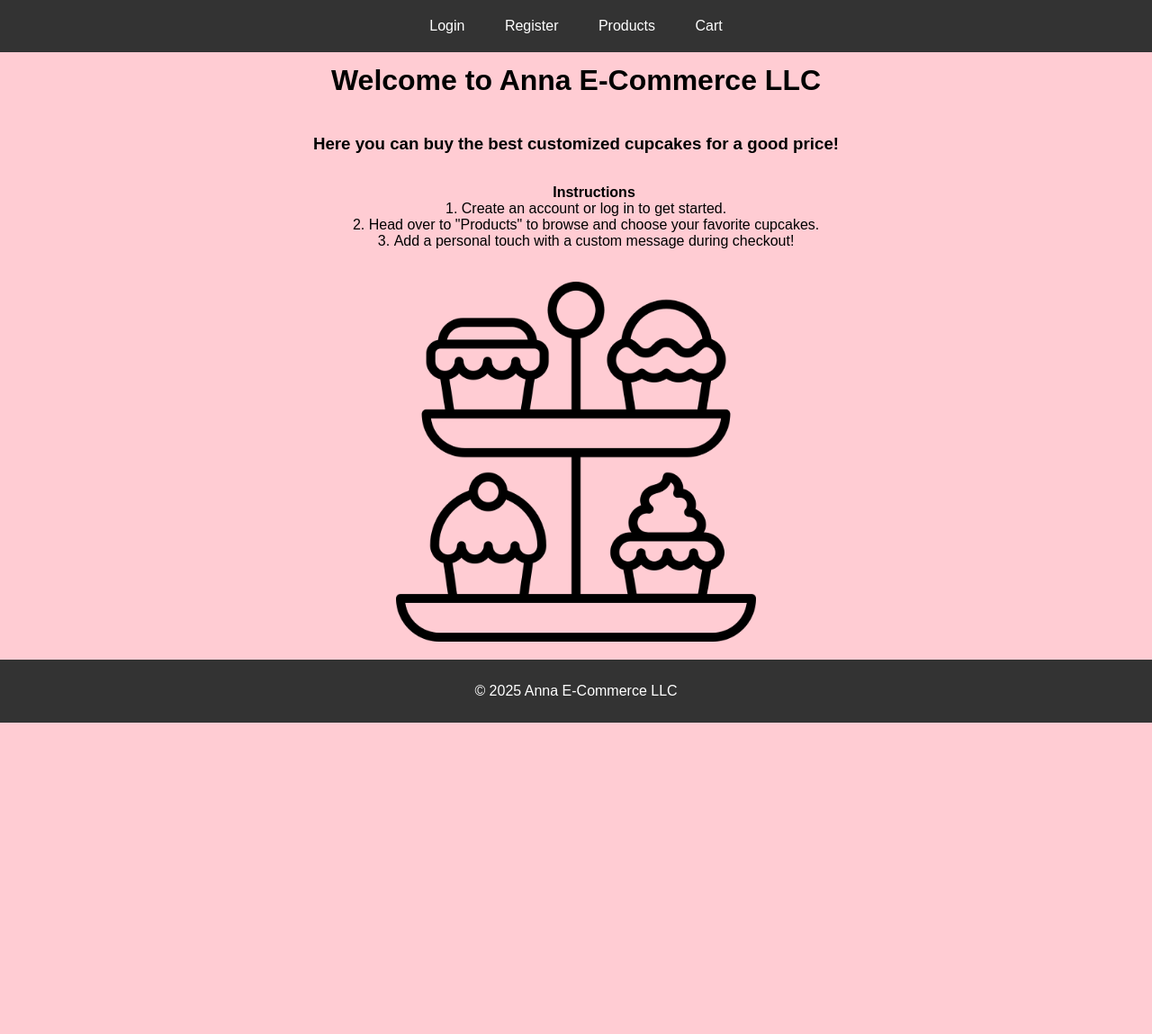
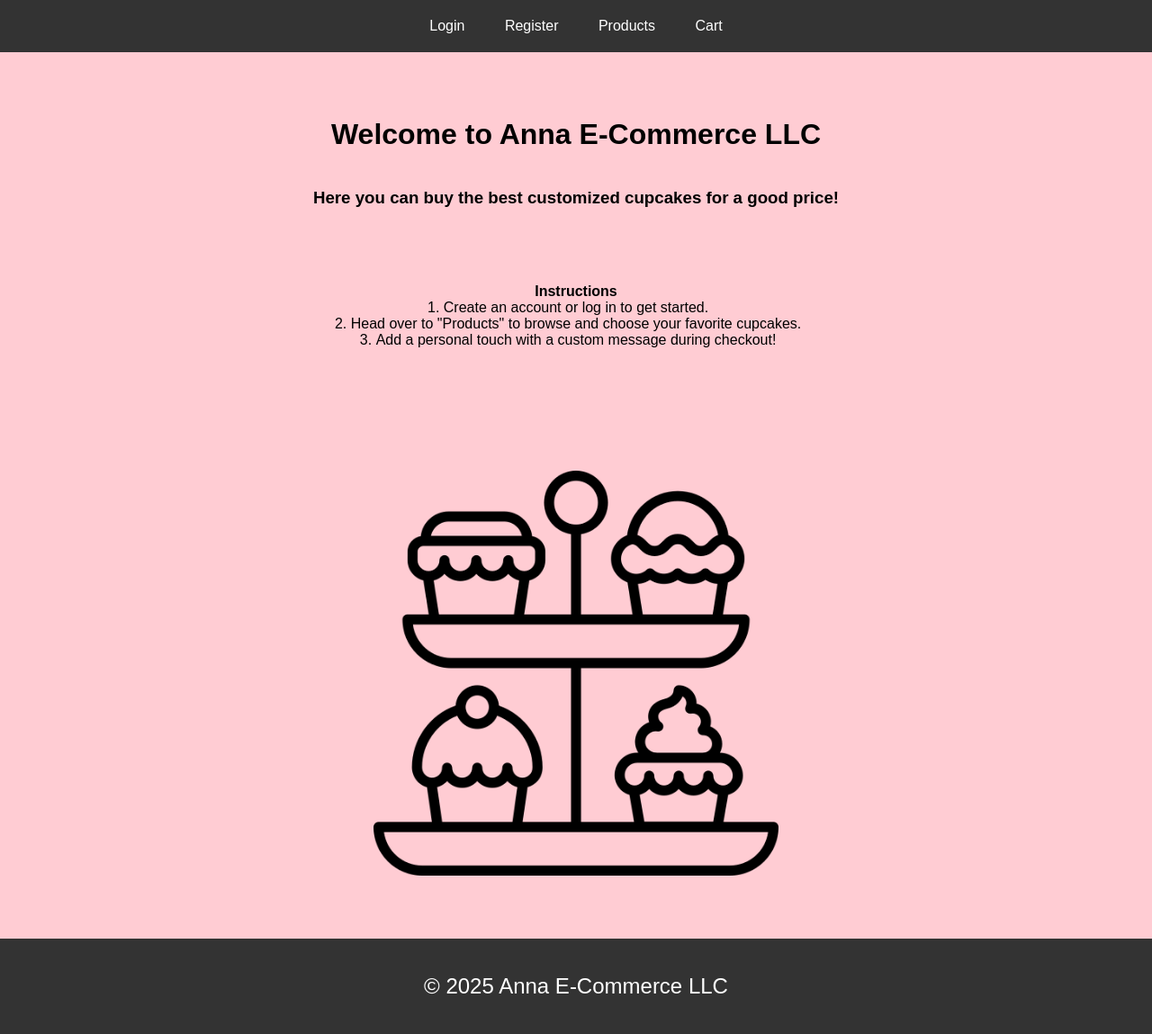
Before and after one commit to annastrombeerg/WebDevelopment2, a PHP site: page /startpage.php in a window 1280 px wide. Shown: the whole page at 90% size. Before the commit the page ends 803 px from the top, so only its background shows below. Run offline with PHP 8.4, Linux system fonts and the light colour scheme.

Commit message:
final task

```diff
--- a/Gesällprov/login.html
+++ b/Gesällprov/login.html
@@ -7,6 +7,7 @@
   </head>
 
   <body>
+    <div class="page">
       <header>
         <nav>
           <ul>
@@ -28,9 +29,9 @@
           <button type="submit">Login</button>
       </form>
       <p id="registernew">Don't have an account?<a href="register.php"> Register here!</a></p>
-  </body>
-
+    </div>
     <footer>
       <p>&copy; 2025 Anna E-Commerce LLC</p>
     </footer>
+  </body>
 </html>
--- a/Gesällprov/pay.html
+++ b/Gesällprov/pay.html
@@ -7,6 +7,7 @@
   </head>
 
   <body>
+    <div class="page">
       <header>
         <nav>
           <ul>
@@ -22,10 +23,9 @@
 
       <h1>Order Summary</h1>
       <!--===summary===-->
-
-  </body>
-
+    </div>
     <footer>
       <p>&copy; 2025 Anna E-Commerce LLC</p>
     </footer>
+  </body>
 </html>
--- a/Gesällprov/register.html
+++ b/Gesällprov/register.html
@@ -7,6 +7,7 @@
   </head>
 
   <body>
+    <div class="page">
       <header>
         <nav>
           <ul>
@@ -27,9 +28,9 @@
           <input type="password" name="password" placeholder="Password" required>
           <button type="submit">Register</button>
       </form>
-  </body>
-
+    </div>
     <footer>
       <p>&copy; 2025 Anna E-Commerce LLC</p>
     </footer>
+  </body>
 </html>
--- a/Gesällprov/startpage.html
+++ b/Gesällprov/startpage.html
@@ -7,6 +7,7 @@
     <link rel="stylesheet" href="style.css?rnd=12345">
   </head>
   <body>
+    <div class="page">
       <header>
         <nav>
           <ul>
@@ -30,6 +31,7 @@
         <li>Add a personal touch with a custom message during checkout!</li>
       </ol>
       <img src="cupcakes.png" alt="Cupcakes" class="cupcake-tower">
+    </div>
 
     <footer>
       <p>&copy; 2025 Anna E-Commerce LLC</p>
--- a/Gesällprov/style.css
+++ b/Gesällprov/style.css
@@ -6,7 +6,28 @@ body {
     background-color: rgb(255, 204, 211);
     display: flex;
     flex-direction: column;
+    justify-content: flex-start;
     min-height: 100vh;
+}
+
+.page {
+    flex: 1;
+    display: flex;
+    flex-direction: column;
+    align-items: center;
+    text-align: center;
+    padding-top: 60px;
+}
+
+section {
+    opacity: 0;
+    transform: translateY(50px);
+    transition: opacity 1.5s ease, transform 1.5s ease;
+}
+
+section.in-view {
+    opacity: 1;
+    transform: translateY(0px);
 }
 
 /* Styling för header och navigationsbar */
@@ -60,6 +81,7 @@ body {
 
 /* Instruktionstext */
 .instruction {
+    padding: 50px;
     display: flex;
     color: black;
     flex-direction: column;
@@ -67,9 +89,10 @@ body {
 }
 
 .cupcake-tower {
+    padding: 50px;
     display: block;
     margin: 20px auto;
-    max-width: 400px;
+    max-width: 450px;
     height: auto;
 }
 
@@ -185,38 +208,71 @@ form button:hover {
 
 /* Styling för kundvagnen */
 .cart {
-    padding: 20px;
-    font-size: 1.2em;
+    max-width: 600px;
+    margin: 50px auto 50px;
+    padding: 35px;
+    background-color: #fff;
+    font-size: 1.1em;
+    color: #333;
+    border-radius: 18px;
+    box-shadow: 4px 8px 12px rgba(0, 0, 0, 0.1);
+}
+
+.cart h1 {
+    text-align: center;
+    margin-top: 60px;
+    margin-bottom: 30px;
+    color: #d6336c;
 }
 
 .cart p {
-    margin-bottom: 10px;
+    margin: 25px 0;
+    padding-bottom: 20px;
+    border-bottom: 1px solid #eee;
+    line-height: 1.5;
 }
 
+.cart p:last-of-type {
+    border-bottom: none;
+}
+
+.cart p strong {
+    font-size: 1.2em;
+    color: #d35b85;
+}
+
+/* Knapp till checkout */
 .button {
     display: inline-block;
-    margin-top: 10px;
-    padding: 10px;
+    margin-top: 20px;
+    padding: 14px 28px;
     background-color: rgb(255, 142, 157);
     color: black;
     text-decoration: none;
-    border-radius: 5px;
-    margin-left: 10px;
-    box-shadow: 0 2px 5px rgba(0,0,0,0.1);
+    border-radius: 8px;
+    margin-left: 0;
+    box-shadow: 0 3px 6px rgba(0,0,0,0.1);
+    font-weight: bold;
+    transition: background-color 0.3s, transform 0.2s;
 }
 
 .button:hover {
     background-color: rgb(255, 204, 211);
+    transform: scale(1.35);
 }
 
+.cart a.button {
+    display: block;
+    width: fit-content;
+    margin: 30px auto 0;
+}
 
 /* Footer-styling */
 footer {
     background-color: #333;
     color: white;
     text-align: center;
-    padding: 10px 0;
-    position: relative;
-    bottom: 0;
+    font-size: 24px;
+    padding: 15px 0;
     width: 100%;
 }
```
Also changed, not shown: Gesällprov/cart.html (+5 -2 lines), Gesällprov/product.html (+6 -1 lines), Gesällprov/scroll.js (added, +21 -0 lines). Lines whose indentation alone changed are shown as unchanged.
